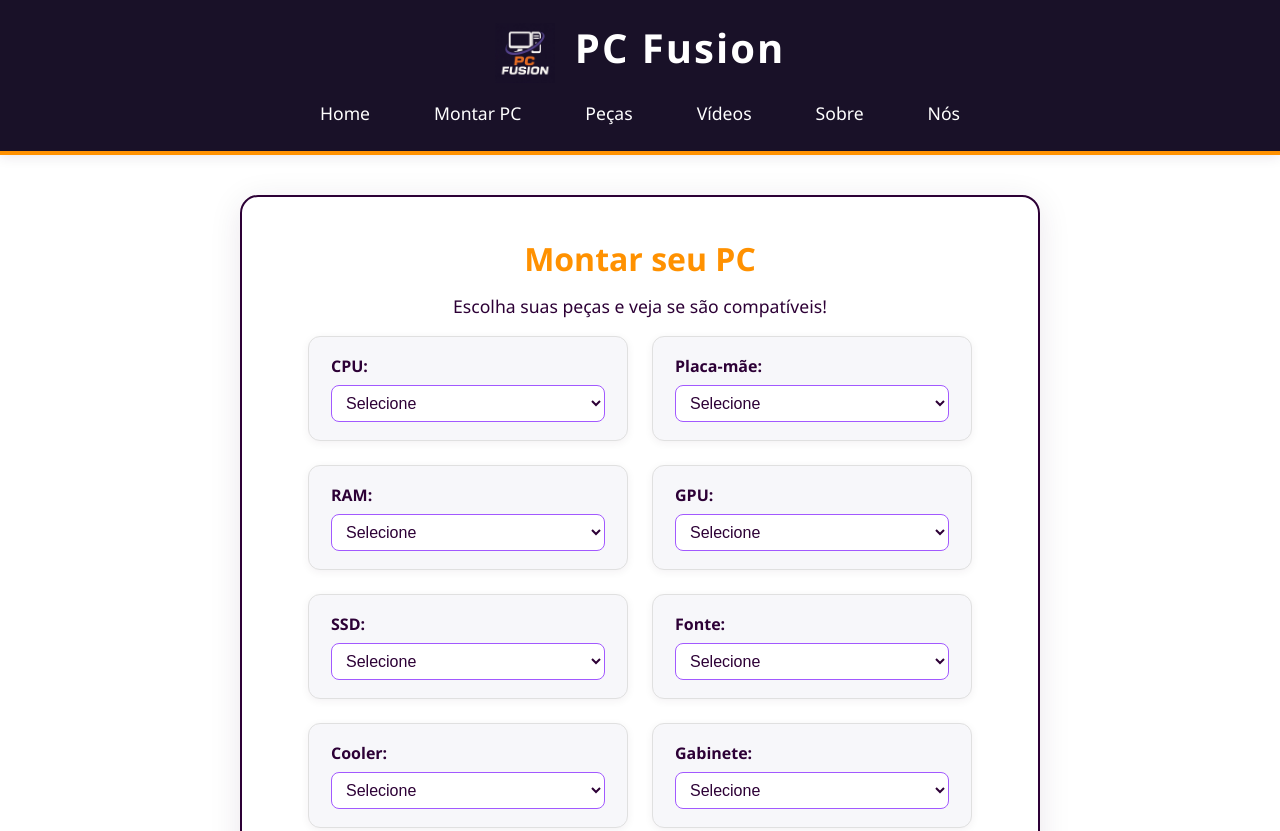
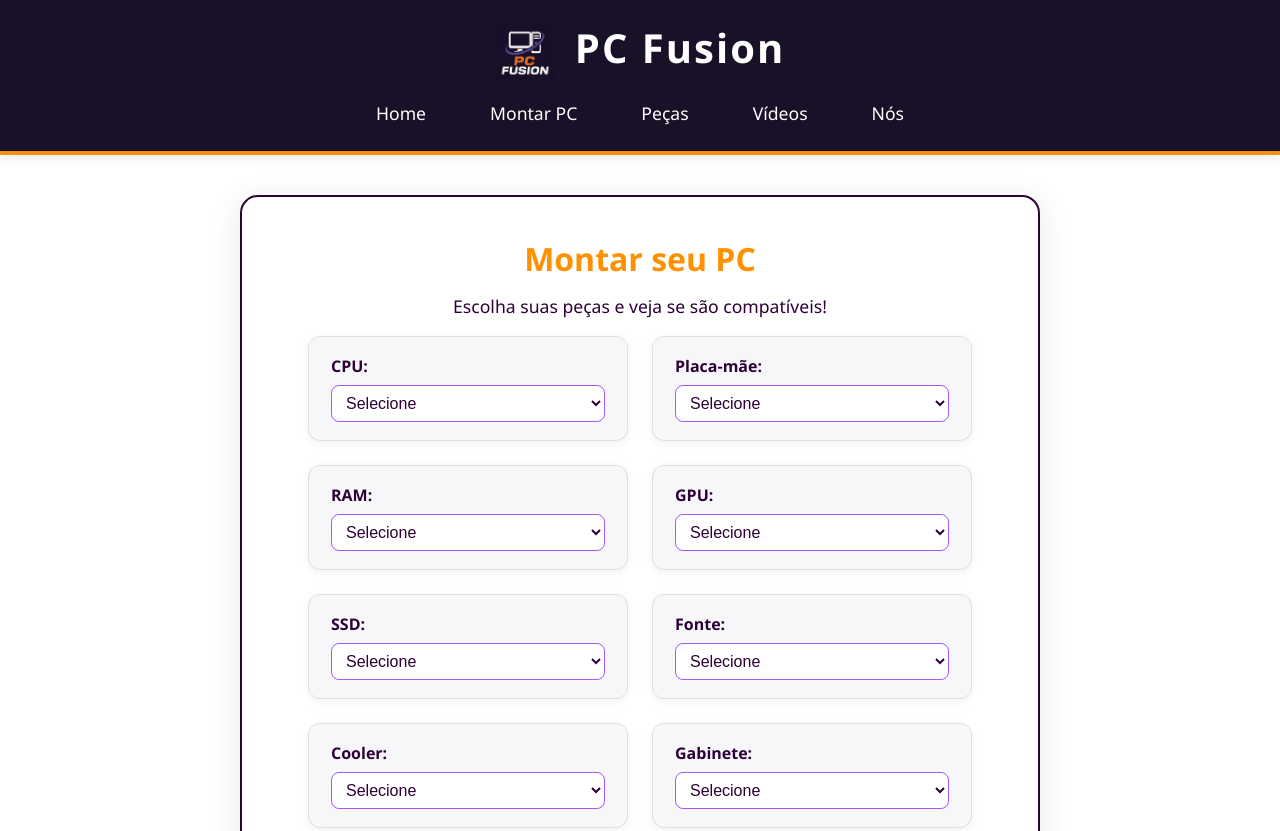
Before and after one commit to Jorginho021/PC-Fusion, a plain HTML site: page build.html in a window 1280 px wide. Shown: the top 831 px of the page. Drawn offline with Linux system fonts and the light colour scheme.

Commit message:
Update build.html

```diff
--- a/build.html
+++ b/build.html
@@ -17,7 +17,7 @@
       <a href="build.html">Montar PC</a>
       <a href="pecas.html">Peças</a>
          <a href="Videos.html">Vídeos</a>
-      <a href="Sobre.html">Sobre</a>
+
       <a href="desenvolvedores.html">Nós</a>
     </nav>
   </header>
```
